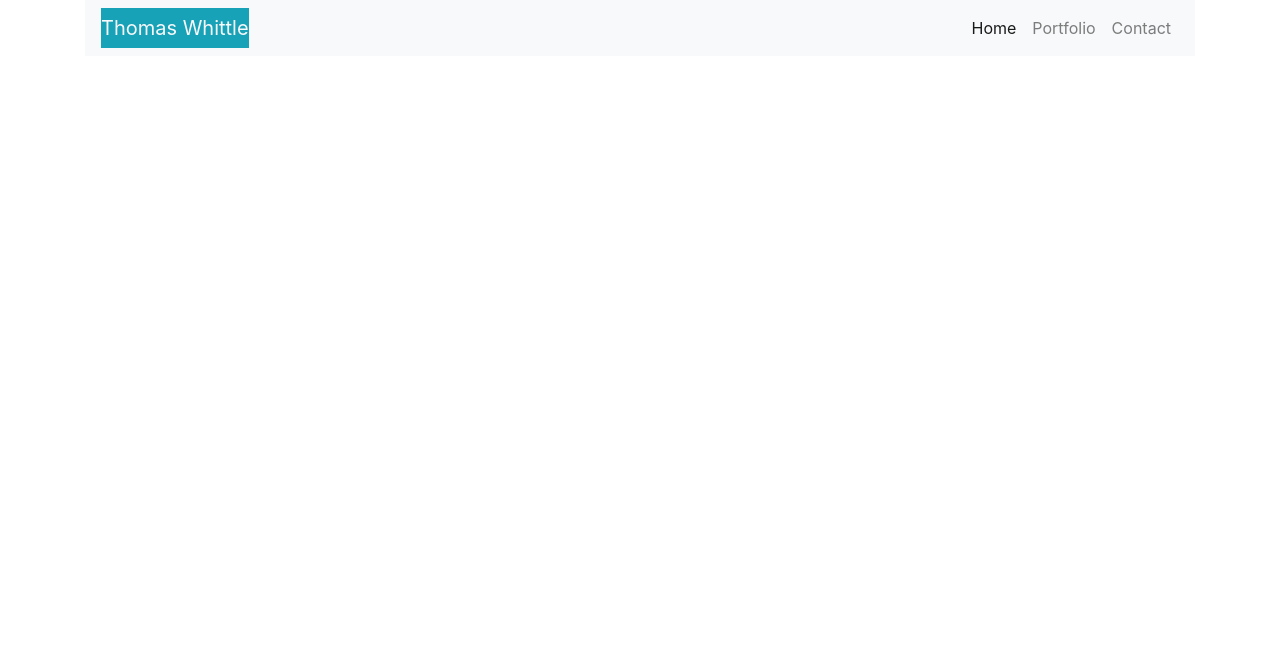
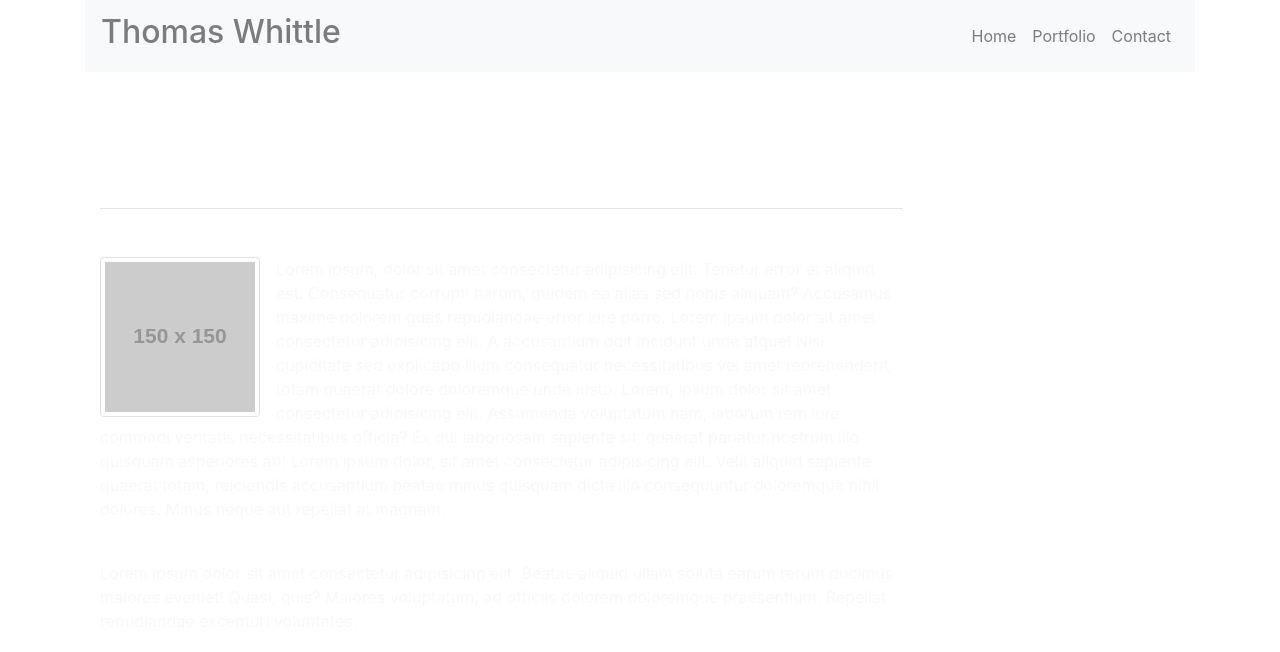
Before and after one commit to Settc/bootstrap-portfolio, a plain HTML site: page index.html in a window 1280 px wide. Drawn offline with nearby package versions, Linux system fonts and the light colour scheme; placeholder pictures from the web are drawn by us.

Commit message:
Fix alignment of image and text wrapping on main page

```diff
--- a/index.html
+++ b/index.html
@@ -3,43 +3,71 @@
 <head>
     <meta charset="UTF-8">
     <meta name="viewport" content="width=device-width, initial-scale=1.0">
+    <link rel="stylesheet" href="Assets/style.css">
     <link rel="stylesheet" href="Assets/reset.css">
     <link rel="stylesheet" href="https://cdn.jsdelivr.net/npm/bootstrap@4.5.3/dist/css/bootstrap.min.css" integrity="sha384-TX8t27EcRE3e/ihU7zmQxVncDAy5uIKz4rEkgIXeMed4M0jlfIDPvg6uqKI2xXr2" crossorigin="anonymous">
-
     <title>Document</title>
 </head>
 <body>
 
-    <div class="container">
+    <div class="container parent-container clearfix">
 
-
+        <!-- This first grouping adds a collapsing hamburger-style dropdown menu -->
         <nav class="navbar navbar-expand-md navbar-light bg-light">
-            <a class="navbar-brand bg-info text-light" href="#">Thomas Whittle</a>
+            <a class="navbar-brand bg-transparent text-black-50" href="#"><h2>Thomas Whittle</h2></a>
             <button class="navbar-toggler" type="button" data-toggle="collapse" data-target="#navbarTogglerDemo02" aria-controls="navbarTogglerDemo02" aria-expanded="false" aria-label="Toggle navigation">
               <span class="navbar-toggler-icon"></span>
             </button>
 
+        <!-- This grouping is the rest of the navbar and the links to the other pages -->
             <div class="collapse navbar-collapse" id="navbarTogglerDemo02">
-              <ul class="navbar-nav ml-auto mt-2 mt-lg-0">
+              <ul class="navbar-nav ml-auto">
                 <li class="nav-item active">
-                  <a class="nav-link" href="index.html">Home <span class="sr-only">(current)</span></a>
+                  <a class="nav-link text-black-50" href="index.html">Home <span class="sr-only">(current)</span></a>
                 </li>
                 <li class="nav-item">
-                  <a class="nav-link" href="portfolio.html">Portfolio</a>
+                  <a class="nav-link text-black-50" href="portfolio.html">Portfolio</a>
                 </li>
                 <li class="nav-item">
-                  <a class="nav-link" href="contact.html">Contact</a>
+                  <a class="nav-link text-black-50" href="contact.html">Contact</a>
                 </li>
               </ul>
             </div>
-          </nav>
+        </nav>
+
+          <div class="container-sm nested-container mt-5 float-left w-75">
+            <div class="row">
+              <div class="col-4 text-white">
+                <h1 class="mt-3">About Me</h1>
+              </div>
+              <div class="col-8 p-0 m-0">
+              </div>
+            </div>
+
+            <hr>
+
+            <div class="row mt-5">
+              <div class="col-md-10 col-lg-12 text-wrap text-light">
+                <img class="img-thumbnail float-md-left mr-3" src="https://via.placeholder.com/150" alt="">
+                <p>
+                  Lorem ipsum, dolor sit amet consectetur adipisicing elit. Tenetur error et aliquid est. Consequatur corrupti harum, quidem ea alias sed nobis aliquam? Accusamus maxime dolorem quas repudiandae error iure porro. Lorem ipsum dolor sit amet consectetur adipisicing elit. A accusantium odit incidunt unde atque! Nisi cupiditate sed explicabo illum consequatur necessitatibus vel amet reprehenderit, totam quaerat dolore doloremque unde iusto. Lorem, ipsum dolor sit amet consectetur adipisicing elit. Assumenda voluptatum nam, laborum rem iure commodi veritatis necessitatibus officia? Ex qui laboriosam sapiente sit, quaerat pariatur nostrum illo quisquam asperiores ab! Lorem ipsum dolor, sit amet consectetur adipisicing elit. Velit aliquid sapiente quaerat totam, reiciendis accusantium beatae minus quisquam dicta illo consequuntur doloremque nihil dolores. Minus neque aut repellat at magnam.
+                </p>
+
+                <br>
+
+                <p>
+                  Lorem ipsum dolor sit amet consectetur adipisicing elit. Beatae aliquid ullam soluta earum rerum ducimus maiores eveniet! Quasi, quis? Maiores voluptatum, ad officiis dolorem doloremque praesentium. Repellat repudiandae excepturi voluptates.
+                </p>
+              </div>
 
 
 
+              </div>
+          </div>
+    </div>
 
 
 
-    </div>
 
 
     <script src="https://code.jquery.com/jquery-3.5.1.slim.min.js" integrity="sha384-DfXdz2htPH0lsSSs5nCTpuj/zy4C+OGpamoFVy38MVBnE+IbbVYUew+OrCXaRkfj" crossorigin="anonymous"></script>
```
